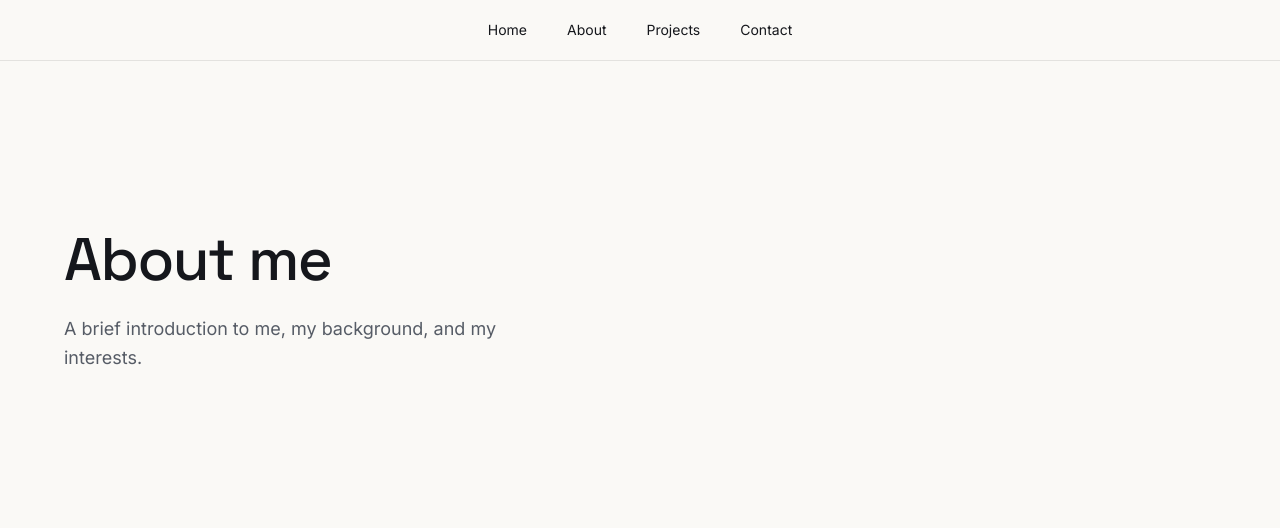
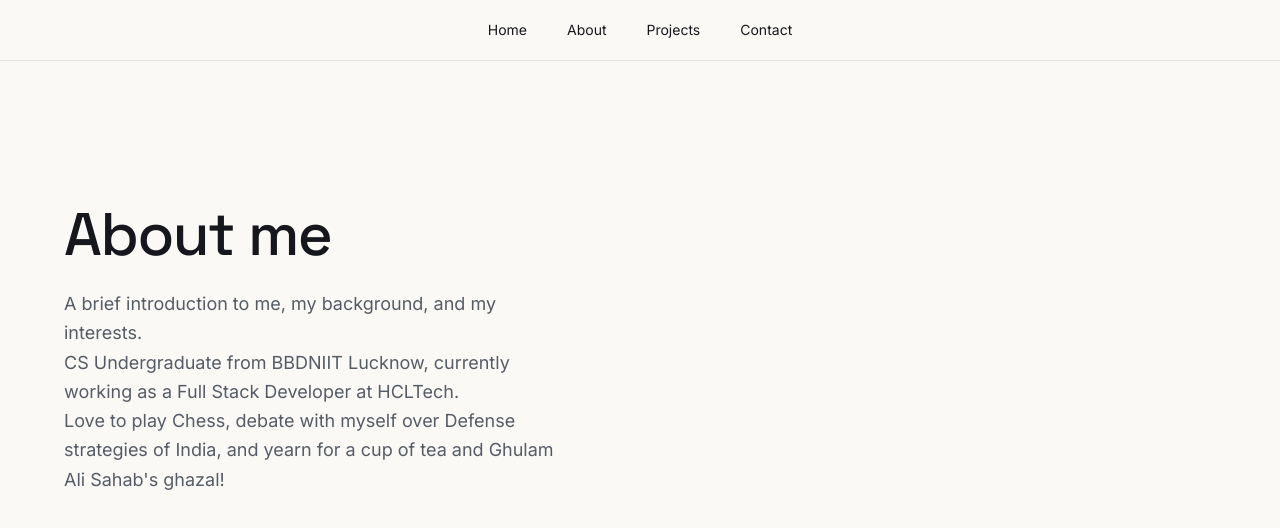
Before and after one commit to Anuragd275/Anuragd275.github.io, a plain HTML site: page about.html in a window 1280 px wide. Drawn offline with nearby package versions, Linux system fonts and the light colour scheme.

Commit message:
Enhance about section with personal details
Added personal background and interests to the about section.

```diff
--- a/about.html
+++ b/about.html
@@ -210,6 +210,10 @@
         </h1>
         <p class="muted text-lg mt-6 leading-relaxed max-w-lg">
           A brief introduction to me, my background, and my interests.
+          <br/>
+          CS Undergraduate from BBDNIIT Lucknow, currently working as a Full Stack Developer at HCLTech.
+          <br/>
+          Love to play Chess, debate with myself over Defense strategies of India, and yearn for a cup of tea and Ghulam Ali Sahab's ghazal!
         </p>
       </div>
     </section>
```
